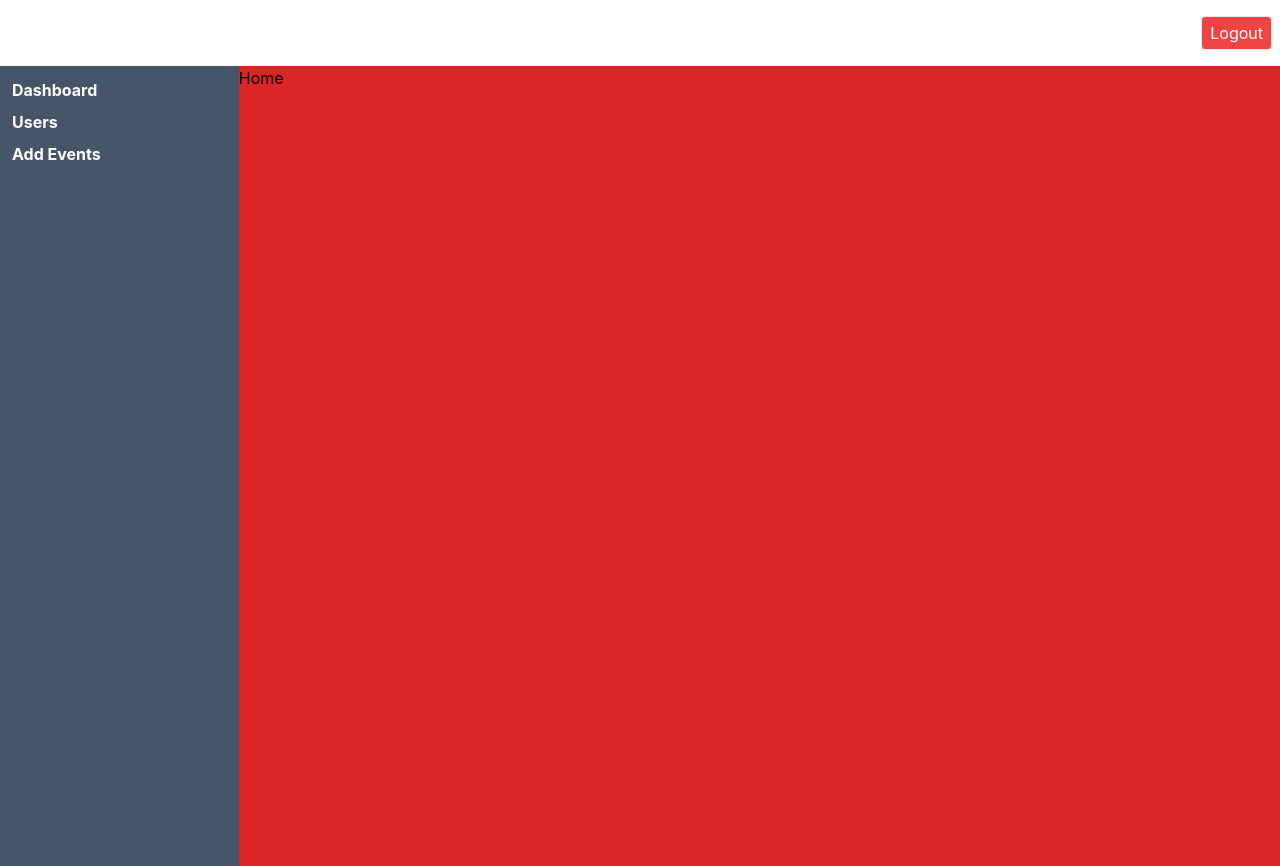
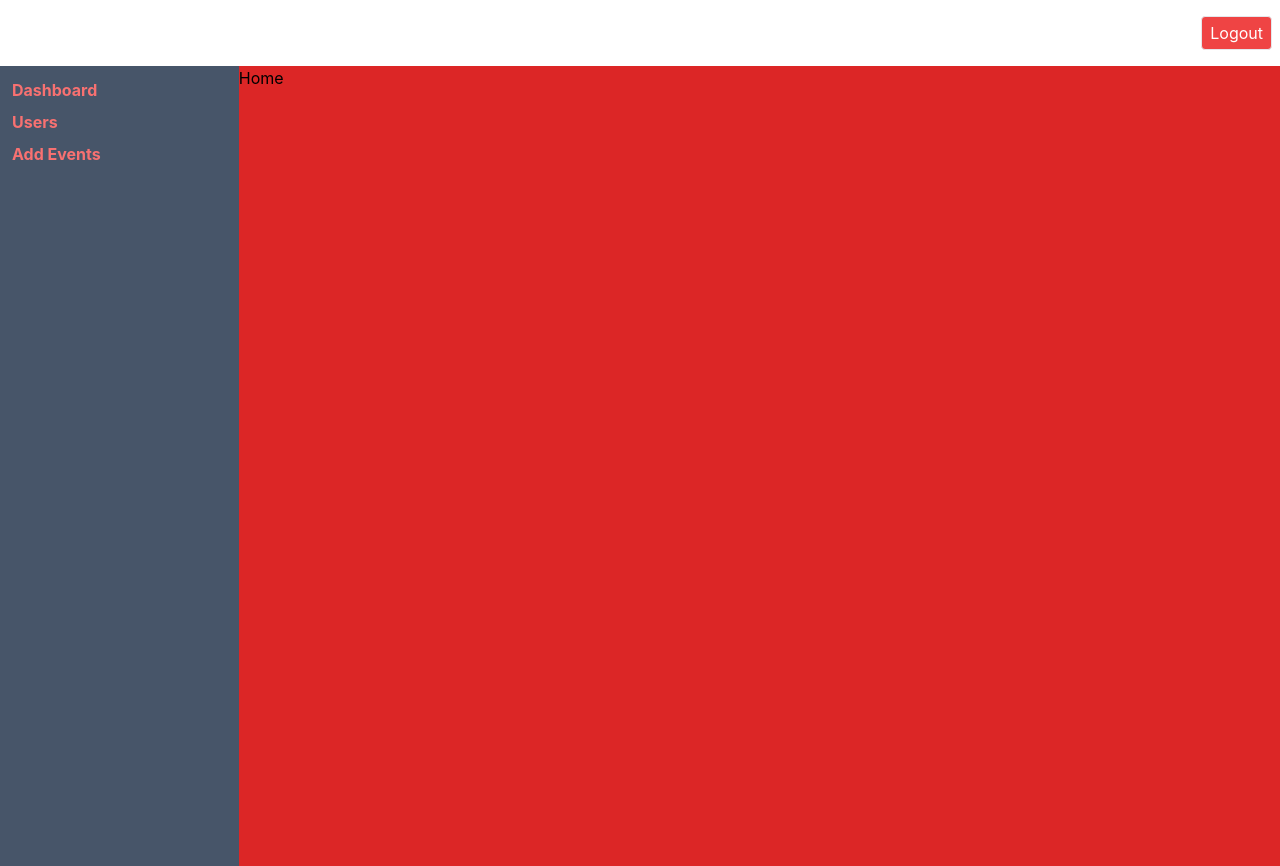
Before and after one commit to shibuambalathara/admin-dashboard, a React (Create React App) app: page / in a window 1280 px wide. Built offline with nearby package versions, Linux system fonts and the light colour scheme.

Commit message:
test commit

```diff
--- a/src/components/sidebar.tsx
+++ b/src/components/sidebar.tsx
@@ -14,7 +14,7 @@ const Sidebar = () => {
     <div className='w-72  bg-slate-600 min-h-screen space-y-2 p-3'>
       {Sidebar_items.map((item)=>{
         return(
-          <div><button onClick={() => HandleClick(item.path)} className='font-bold bg-none text-white'> {item.name}</button>  </div>
+          <div><button onClick={() => HandleClick(item.path)} className='font-bold bg-none text-red-400'> {item.name}</button>  </div>
         )
       })}
     </div>
```
